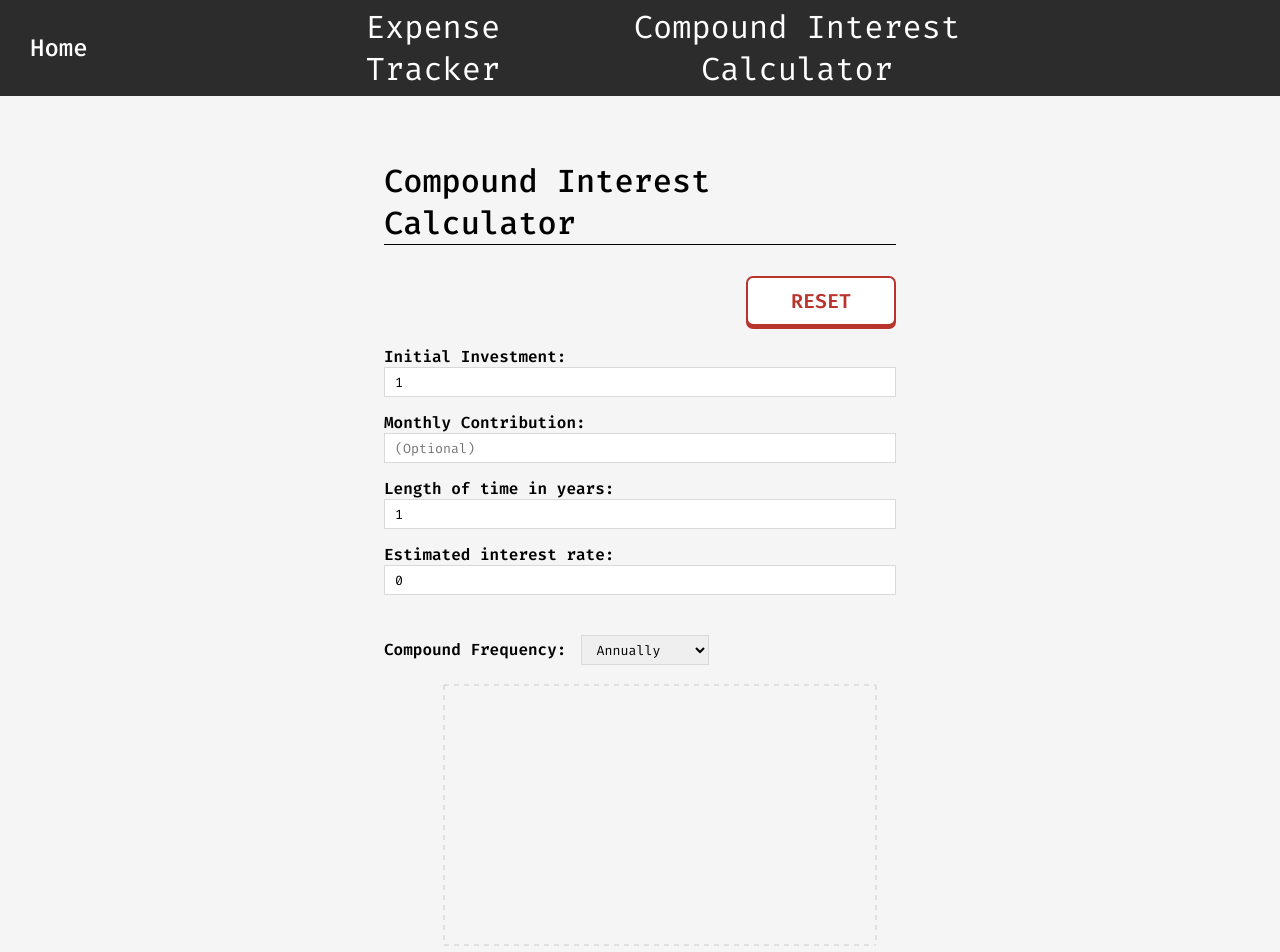
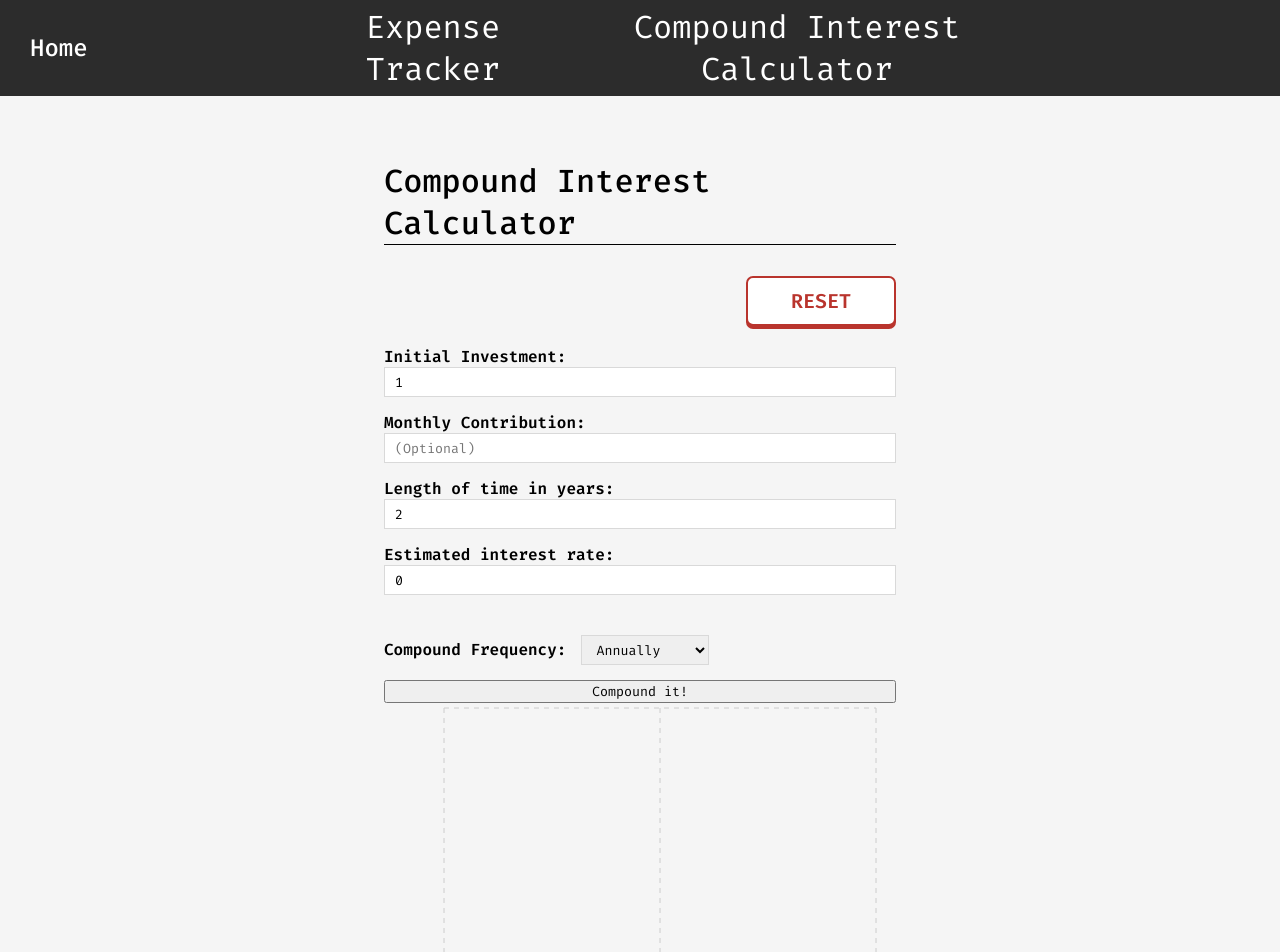
Before and after one commit to brandonflores647/Finance-Playground, a React (Create React App) app: page /compound-interest in a window 1280 px wide. Shown: the top 952 px of the page. Built offline with nearby package versions, Linux system fonts and the light colour scheme.

Commit message:
added basic submit button with dynamic chart year change

```diff
--- a/src/components/CompoundInterestForm/index.js
+++ b/src/components/CompoundInterestForm/index.js
@@ -1,4 +1,4 @@
-import { useState, useEffect, useRef, createRef } from 'react';
+import { useState, useEffect, useRef } from 'react';
 import { LineChart, Line, CartesianGrid, XAxis, YAxis } from 'recharts';
 
 import './CompoundInterestForm.css'
@@ -10,10 +10,10 @@ const CompoundInterestForm = () => {
 
     const [init, setInit] = useState(1);
     const [monthlyCont, setMonthlyCont] = useState('');
-    const [time, setTime] = useState(1);
+    const [time, setTime] = useState(2);
     const [interest, setInterest] = useState(0);
     const [freq, setFreq] = useState('Annually');
-    const [data, setData] = useState([]);
+    const [data, setData] = useState([{name:''}]);
 
     const handleReset = () => {
         setInit(1);
@@ -21,7 +21,25 @@ const CompoundInterestForm = () => {
         setTime(1);
         setInterest(0);
         setFreq('Annually');
-        setData([]);
+        setData([{name:''}]);
+    }
+
+    const handleSubmit = (e) => {
+        e.preventDefault();
+        let dataArr = [];
+        for (let i = 1; i <= time; i++) {
+            dataArr.push({
+                name: `Year ${i}`
+            });
+        }
+
+        setData(dataArr);
+
+        setInit(1);
+        setMonthlyCont('');
+        setTime(1);
+        setInterest(0);
+        setFreq('Annually');
     }
 
     useEffect(() => {
@@ -36,7 +54,7 @@ const CompoundInterestForm = () => {
                     onClick={handleReset}
                     >RESET</button>
         </section>
-        <form id='compound-interest-form' ref={ref}>
+        <form id='compound-interest-form' ref={ref} onSubmit={handleSubmit}>
             <label>Initial Investment:</label>
             <input
                 type='number'
@@ -58,7 +76,7 @@ const CompoundInterestForm = () => {
             <input
                 type='number'
                 className='input-field-c'
-                min='1'
+                min='2'
                 value={time}
                 onChange={(e) => setTime(e.target.value)}
             />
@@ -82,6 +100,7 @@ const CompoundInterestForm = () => {
                     <option className='input-field-c'>Monthly</option>
                 </select>
             </label>
+            <button type='submit'>Compound it!</button>
         </form>
         <section>
             <LineChart width={chartWidth} height={300} data={data} margin={{ top: 5, right: 20, bottom: 5, left: 0 }}>
```
